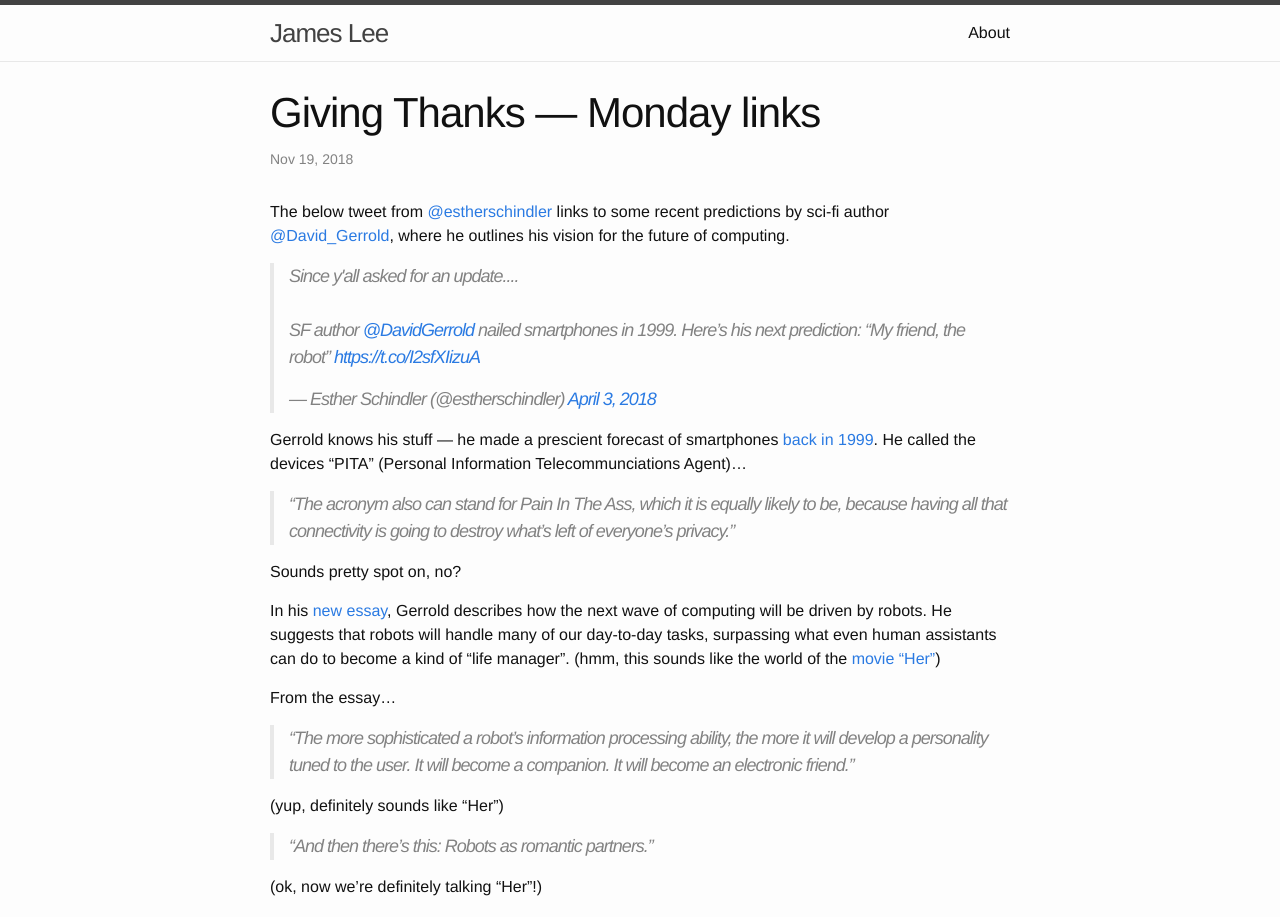
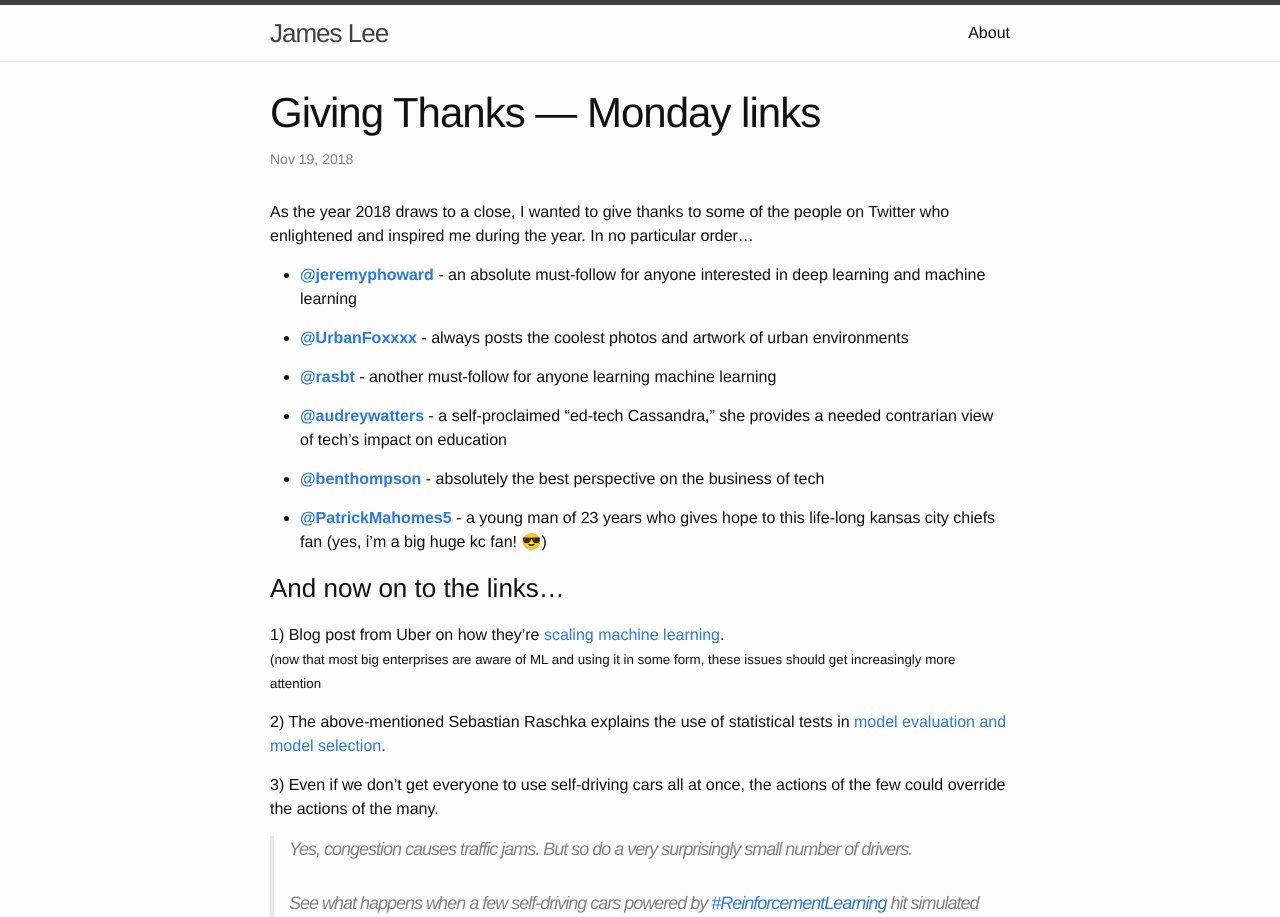
Before and after one commit to kcbighuge/kcbighuge.github.io, a Jekyll site: the page built from _posts/2018-11-19-monday-links.markdown, in a window 1280 px wide and 1400 px high. Shown: the top 917 px of the window. Built offline with Jekyll 4.4.1, drawn with Linux system fonts in a browser that asks for light colours; nearby versions of some CDN libraries; comment, search, counter and statistics services are not loaded; some of the changed text lies outside the part shown.

Commit message:
Post 'Giving Thanks'

```diff
--- a/_posts/2018-11-19-monday-links.markdown
+++ b/_posts/2018-11-19-monday-links.markdown
@@ -5,60 +5,44 @@
 categories: links
 ---
 
-The below tweet from [@estherschindler](https://twitter.com/estherschindler){:target="_blank"} links to some recent predictions by sci-fi author [@David_Gerrold](https://twitter.com/David_Gerrold){:target="_blank"}, where he outlines his vision for the future of computing.
+As the year 2018 draws to a close, I wanted to give thanks to some of the people on Twitter who enlightened and inspired me during the year. In no particular order...
+
+- __[@jeremyphoward](https://twitter.com/jeremyphoward){:target="_blank"}__ - an absolute must-follow for anyone interested in deep learning and machine learning
+
+- __[@UrbanFoxxxx](https://twitter.com/UrbanFoxxxx){:target="_blank"}__ - always posts the coolest photos and artwork of urban environments
+
+- __[@rasbt](https://twitter.com/rasbt){:target="_blank"}__ - another must-follow for anyone learning machine learning
+
+- __[@audreywatters](https://twitter.com/audreywatters){:target="_blank"}__ - a self-proclaimed "ed-tech Cassandra," she provides a needed contrarian view of tech's impact on education
+
+- __[@benthompson](https://twitter.com/benthompson){:target="_blank"}__ - absolutely the best perspective on the business of tech
+
+- __[@PatrickMahomes5](https://twitter.com/PatrickMahomes5){:target="_blank"}__ - a young man of 23 years who gives hope to this life-long kansas city chiefs fan (yes, i'm a big huge kc fan! 😎)
 
 
-<blockquote class="twitter-tweet" data-conversation="none" data-lang="en"><p lang="en" dir="ltr">Since y&#39;all asked for an update....<br><br>SF author <a href="https://twitter.com/DavidGerrold?ref_src=twsrc%5Etfw">@DavidGerrold</a> nailed smartphones in 1999. Here’s his next prediction: “My friend, the robot” <a href="https://t.co/I2sfXIizuA">https://t.co/I2sfXIizuA</a></p>&mdash; Esther Schindler (@estherschindler) <a href="https://twitter.com/estherschindler/status/981248575970557952?ref_src=twsrc%5Etfw">April 3, 2018</a></blockquote>
+### And now on to the links...
+
+
+1) Blog post from Uber on how they're [scaling machine learning](https://eng.uber.com/scaling-michelangelo/){:target="_blank"}.
+<small>(now that most big enterprises are aware of ML and using it in some form, these issues should get increasingly more attention</small>
+
+
+2) The above-mentioned Sebastian Raschka explains the use of statistical tests in [model evaluation and model selection](https://sebastianraschka.com/blog/2018/model-evaluation-selection-part4.html){:target="_blank"}.
+
+
+3) Even if we don't get everyone to use self-driving cars all at once, the actions of the few could override the actions of the many.
+
+<blockquote class="twitter-tweet" data-lang="en"><p lang="en" dir="ltr">Yes, congestion causes traffic jams. But so do a very surprisingly small number of drivers.<br><br>See what happens when a few self-driving cars powered by <a href="https://twitter.com/hashtag/ReinforcementLearning?src=hash&amp;ref_src=twsrc%5Etfw">#ReinforcementLearning</a> hit simulated roads and STOP 👏🏼👏🏼 TAPPING 👏🏼👏🏼 THEIR 👏🏼👏🏼 BRAKES <a href="https://t.co/obnaawNhmF">https://t.co/obnaawNhmF</a></p>&mdash; Frank Chen (@withfries2) <a href="https://twitter.com/withfries2/status/1063795367559409664?ref_src=twsrc%5Etfw">November 17, 2018</a></blockquote>
 <script async src="https://platform.twitter.com/widgets.js" charset="utf-8"></script>
 
-
-Gerrold knows his stuff — he made a prescient forecast of smartphones [back in 1999](https://twitter.com/estherschindler/status/979005249452232704){:target="_blank"}. He called the devices "PITA" (Personal Information Telecommunciations Agent)...
-
->_"The acronym also can stand for Pain In The Ass, which it is equally  likely to be, because having all that connectivity is going to destroy what's left of everyone's privacy."_
-
-Sounds pretty spot on, no?
-
-In his [new essay](https://www.hpe.com/us/en/insights/articles/the-future-of-robots-from-science-fiction-to-present-day-predictions-1804.html){:target="_blank"}, Gerrold describes how the next wave of computing will be driven by robots. He suggests that robots will handle many of our day-to-day tasks, surpassing what even human assistants can do to become a kind of "life manager". (hmm, this sounds like the world of the [movie "Her"](https://www.imdb.com/title/tt1798709/){:target="_blank"})
-
-From the essay...
-
->_"The more sophisticated a robot’s information processing ability, the more it will develop a personality tuned to the user. It will become a companion. It will become an electronic friend."_
-
-(yup, definitely sounds like "Her")
-
->_"And then there’s this: Robots as romantic partners."_
-
-(ok, now we're definitely talking "Her"!)
-
-Gerrold speculates that the development of these "true robots" will take at least another decade, but this will probably be a good thing, giving us humans more time to figure out how they should fit into our society.
-
-But as long as these robots help to enhance our humanity rather than provide a substitute, I think we'll be fine. For example, thinking of computers as [bicycles for the mind](https://www.brainpickings.org/2011/12/21/steve-jobs-bicycle-for-the-mind-1990/){:target='_blank'} should serve us well.
+<small>(_welcome_our_robot_overlords_: and free us from the jamming of traffic)</small>
 
 
-## And now on to the links...
+4) [@morganhousel](https://twitter.com/morganhousel){:target='_blank'} writes 5000 words on the story of [the U.S economy since the end of World War II](https://www.collaborativefund.com/blog/how-this-all-happened/){:target="_blank"}.
+<small>(_key_awaytaking_: things go bad when expectations exceed reality)</small>
 
-[product market fit](https://firstround.com/review/how-superhuman-built-an-engine-to-find-product-market-fit/)
+5) Cool collection of [Japanese firework illustrations](https://www.thisiscolossal.com/2018/11/japanese-firework-illustrations/){:target="_blank"} made available by the city of Yokohama.
 
-#### 1. From NVIDIA, here's DeepRecommender: [Deep AutoEncoders for Collaborative Filtering](https://github.com/NVIDIA/DeepRecommender/blob/master/README.md){:target="_blank"}.
-<small>(hat tip to the incomparable [@jeremyphoward](https://twitter.com/jeremyphoward){:target='_blank'})</small>
-
-
-#### 2. Interesting thought about smarter people having more neurons than average, but also fewer neural connections — is this brain "regularization"?
-<blockquote class="twitter-tweet" data-lang="en"><p lang="en" dir="ltr">Is this a form of regularization (in the machine learning sense) in the brain? -&gt;  <a href="https://t.co/lJ5TKxJnYm">https://t.co/lJ5TKxJnYm</a></p>&mdash; John Alberg (@JohnAlberg) <a href="https://twitter.com/JohnAlberg/status/998969485334740992?ref_src=twsrc%5Etfw">May 22, 2018</a></blockquote>
-<script async src="https://platform.twitter.com/widgets.js" charset="utf-8"></script>
-<small>(_key_awaytaking_: over-fitting is for under-achievers)</small>
-
-
-#### 3. Here's a nice overview of using [deep learning for object detection](https://zoey4ai.com/2018/05/12/deep-learning-object-detection/){:target="_blank"} by [@ZoeyC17](https://twitter.com/ZoeyC17){:target="_blank"}.
-<small>(you can also see an example of using [MobileNets](https://arxiv.org/abs/1704.04861){:target='_blank'} for object detection in [this notebook](https://github.com/kcbighuge/SDCND-Object-Detection-Lab/blob/master/CarND-Object-Detection-Lab.ipynb){:target='_blank'})</small>
-
-
-#### 4. [@BenedictEvans](https://twitter.com/BenedictEvans){:target='_blank'} speculates on whether we'll ever have an [L5 autonomous car](https://www.ben-evans.com/benedictevans/2018/3/26/steps-to-autonomy){:target="_blank"}.
-<small>(_farewell_our_robot_overlords_: maybe the news won't become all "machine bites man" headlines after all?)</small>
-
-
-#### 5. Cool look at a [deserted Great Wall of China](https://www.thisiscolossal.com/2018/04/deserted-great-wall-of-china/){:target="_blank"} by photographer [Andrés Gallardo Albajar](https://www.behance.net/andresgallardo){:target="_blank"}.
-
-![](https://www.thisiscolossal.com/wp-content/uploads/2018/04/AndresGallardoAlbajar_02.jpg){:width="75%"}
+![](https://www.thisiscolossal.com/wp-content/uploads/2018/11/Firework-15.jpg){:width="75%"}
 
 <small>(_colossal_understatement_: follow [@Colossal](https://twitter.com/Colossal){:target='_blank'})</small>
```
